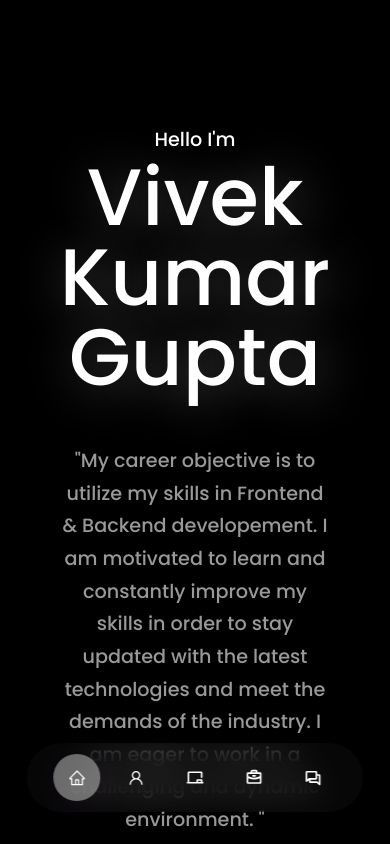
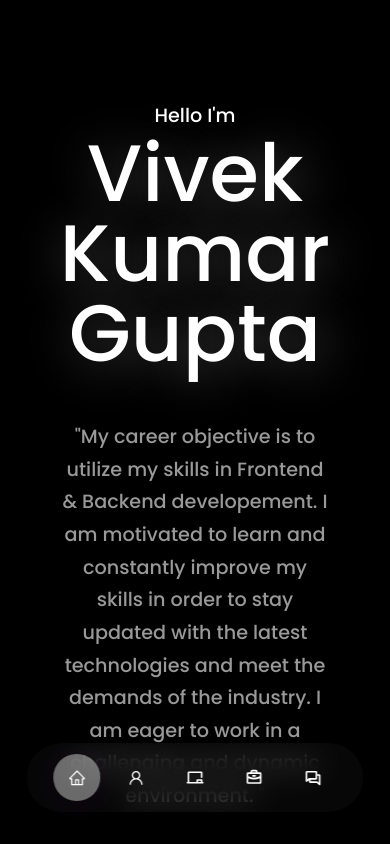
Before and after one commit to vivekgupta2004/Portfolio, a React (Create React App) app: page / in a window 390 px wide. Shown: the top 844 px of the page. Built offline with nearby package versions, Linux system fonts and the light colour scheme.

Commit message:
header changes  mediaq

```diff
--- a/src/components/header/header.css
+++ b/src/components/header/header.css
@@ -125,7 +125,7 @@ header {
 
 @media screen and (max-width: 1024px) {
     header {
-        margin-top: 1.5rem;
+
         height: 110vh;
     }
 }
```
